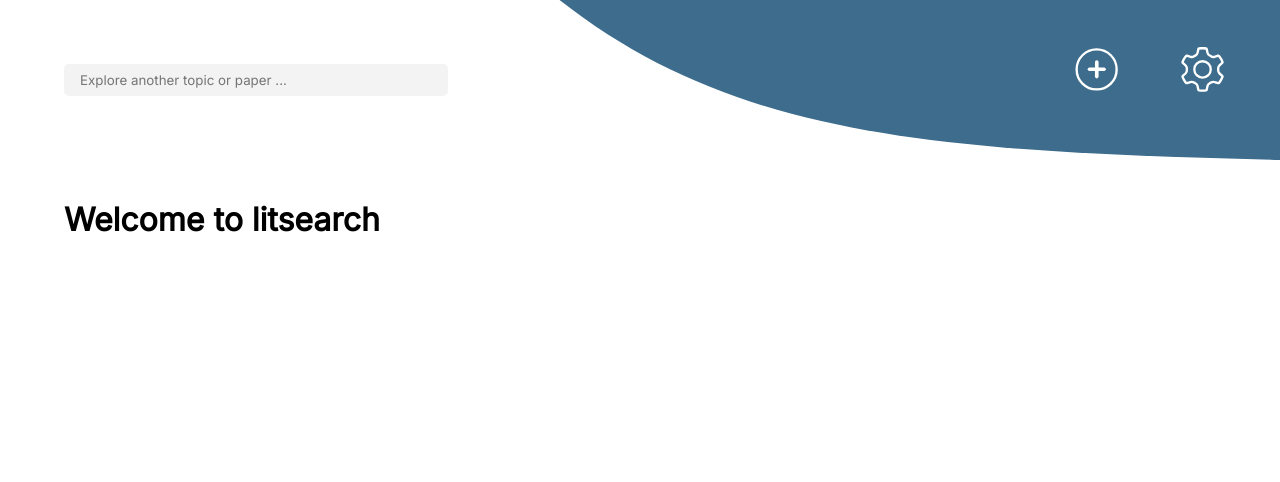
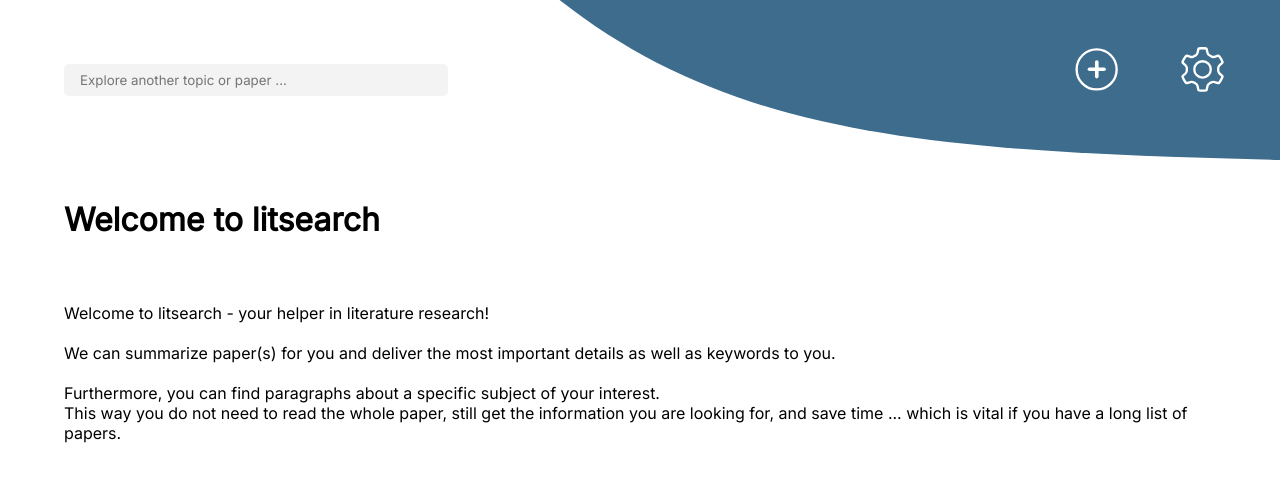
Before and after one commit to nilsbayer/litsearch, a Flask app: page / in a window 1280 px wide. Shown: the top 482 px of the page. Run offline with Flask 2, Linux system fonts and the light colour scheme; some libraries are stand-ins or nearby versions.

Commit message:
add info text

```diff
--- a/app.py
+++ b/app.py
@@ -13,6 +13,9 @@ import numpy as np
 import re
 import math
 import time
+
+if not os.path.exists(os.path.join("pdfs")):
+    os.mkdir("pdfs")
 
 app = Flask(__name__)
 
@@ -164,10 +167,10 @@ def subject_search():
         following_sentences = top_sentence + 5
         if following_sentences:
             to_send = all_text_together_sentences[top_sentence:following_sentences]
-            to_send = " ".join(to_send)
+            to_send = ". ".join(to_send)
         else:
             to_send = all_text_together_sentences[top_sentence:]
-            to_send = " ".join(to_send)
+            to_send = ". ".join(to_send)
 
         return jsonify({"text": to_send})
 
--- a/templates/index.html
+++ b/templates/index.html
@@ -1,5 +1,16 @@
 {% extends "model.html" %}
 
 {% block dynamic_content %}
-    <h1>Welcome to litsearch</h1>
+    <h1 style="margin-bottom: 4rem;">Welcome to litsearch</h1>
+
+    <p>
+        Welcome to litsearch - your helper in literature research!
+        <br><br>
+        We can summarize paper(s) for you and deliver the most important details as well as
+        keywords to you.
+        <br><br>
+        Furthermore, you can find paragraphs about a specific subject of your interest. <br>
+        This way you do not need to read the whole paper, still get the information you are looking for,
+        and save time ... which is vital if you have a long list of papers.
+    </p>
 {% endblock dynamic_content %}
```
